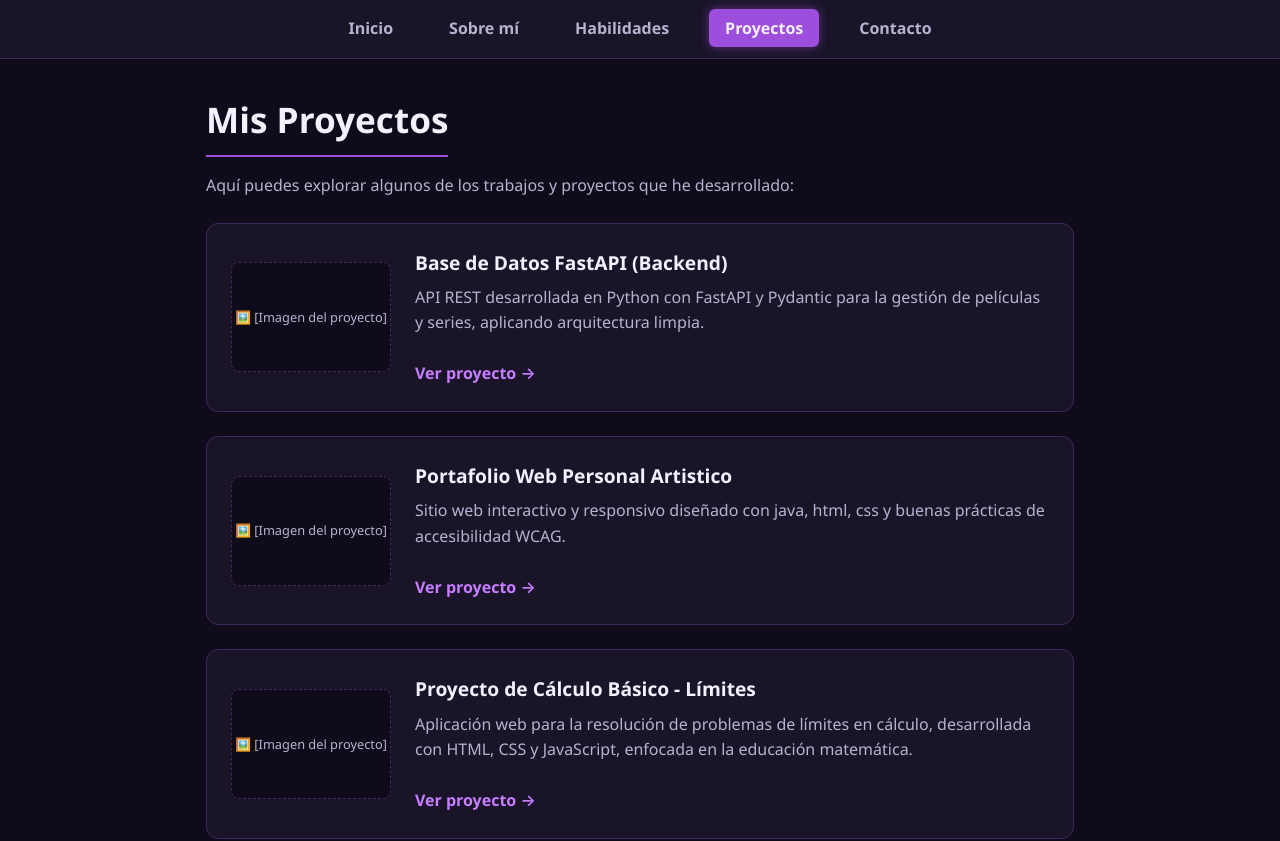
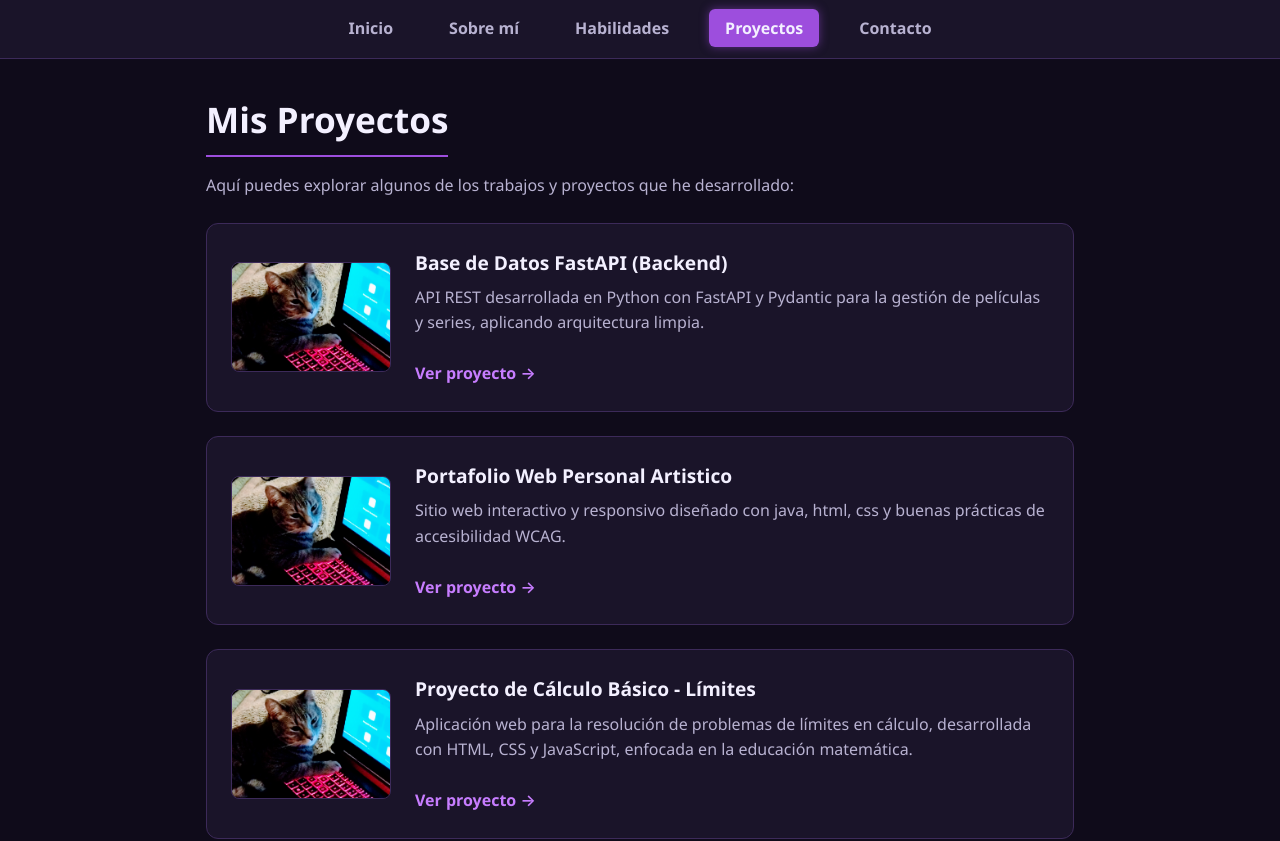
Before and after one commit to dramirez08/mini-portafolio, a React (Vite) app: page /proyectos in a window 1280 px wide. Shown: the top 841 px of the page. Built offline with nearby package versions, Linux system fonts and the light colour scheme.

Commit message:
Styles: Acomodar imagen en el wireframe

```diff
--- a/src/components/TarjetaProyecto.jsx
+++ b/src/components/TarjetaProyecto.jsx
@@ -1,8 +1,15 @@
-function TarjetaProyecto({ titulo, descripcion, enlace }) {
+import fotoPerfil from '../assets/foto-perfil.jpg'
+
+function TarjetaProyecto({ titulo, descripcion, enlace, imagen }) {
   return (
     <div className="tarjeta-proyecto">
-      <div className="proyecto-img-placeholder">
-        <span>🖼️ [Imagen del proyecto]</span>
+      <div className="proyecto-img-contenedor">
+        {/* Usamos la imagen que viene por props, o la imagen por defecto */}
+        <img
+          src={imagen || fotoPerfil}
+          alt={titulo}
+          className="proyecto-img"
+        />
       </div>
       <div className="proyecto-info">
         <h3>{titulo}</h3>
--- a/src/index.css
+++ b/src/index.css
@@ -384,3 +384,20 @@ p {
 .proyecto-info a:hover {
   text-decoration: underline;
 }
+
+.proyecto-img-contenedor {
+  width: 160px;
+  height: 110px;
+  border-radius: 8px;
+  overflow: hidden;
+  background-color: var(--card-bg);
+  border: 1px solid var(--border-color);
+  flex-shrink: 0;
+}
+
+.proyecto-img {
+  width: 100%;
+  height: 100%;
+  object-fit: cover; /* Ajusta la imagen sin deformarla */
+  display: block;
+}
--- a/src/pages/Inicio.jsx
+++ b/src/pages/Inicio.jsx
@@ -1,4 +1,5 @@
 import { Link } from 'react-router-dom'
+import fotoPerfil from '../assets/foto-perfil.jpg'
 
 function Inicio() {
   return (
@@ -32,7 +33,7 @@ function Inicio() {
           justifyContent: 'center',
           color: 'var(--text-muted)'
         }}>
-          <img src="assets/foto-perfil.jpg" alt="Foto de perfil" style={{ maxWidth: '100%', maxHeight: '100%' }} />
+          <img src={fotoPerfil} alt="Foto de perfil" style={{ maxWidth: '100%', maxHeight: '100%' }} />
         </div>
       </div>
 
--- a/src/pages/SobreMi.jsx
+++ b/src/pages/SobreMi.jsx
@@ -1,3 +1,5 @@
+import fotoPerfil from '../assets/foto-perfil.jpg'
+
 function SobreMi() {
   return (
     <section className="sobre-mi">
@@ -6,7 +8,7 @@ function SobreMi() {
       {/* Bloque superior: Avatar + Descripción */}
       <div className="perfil-contenedor">
         <div className="avatar-placeholder">
-          👤
+          <img src={fotoPerfil} alt="Foto de perfil" className="avatar-img" style={{ maxWidth: '100%', maxHeight: '100%' }} />
         </div>
 
         <div className="perfil-texto">
```
